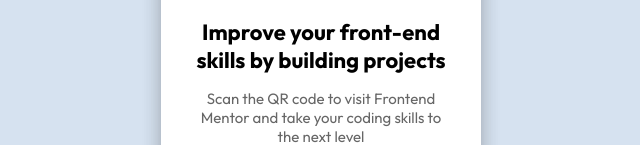
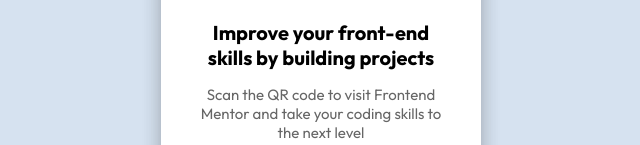
Before and after one commit to greenMakaroni/frontend-mentor-newsletter-signup, a plain HTML site: page index.html in a window 1280 px wide. Shown: the part 463-608 px from the top of the page, without its empty margins (319-959 px from the left). Drawn offline with Linux system fonts and the light colour scheme.

Commit message:
tweaking with sizes

```diff
--- a/index.html
+++ b/index.html
@@ -59,7 +59,7 @@
     }
 
     .card_content {
-      width: 250px;
+      width: 260px;
       text-align: center;
       margin-top: 10px;
       margin-bottom: 25px;
@@ -68,7 +68,7 @@
      h1 {
       font-family: 'Outfit', sans-serif;
       font-weight: 700;
-      font-size: 22px;
+      font-size: 20px;
      }
 
      p {
```
